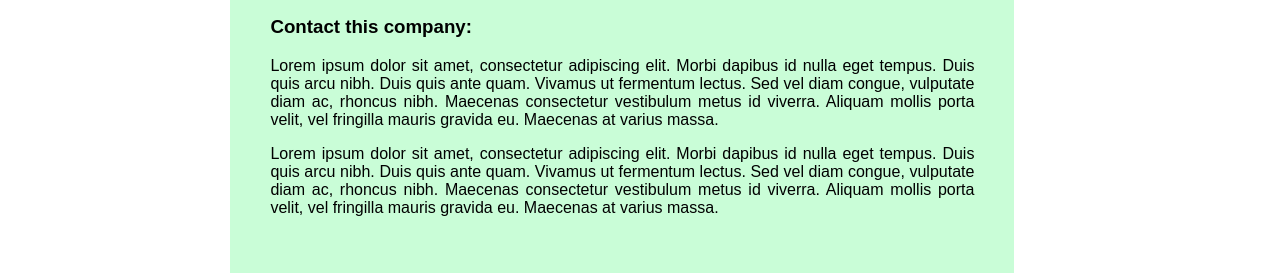
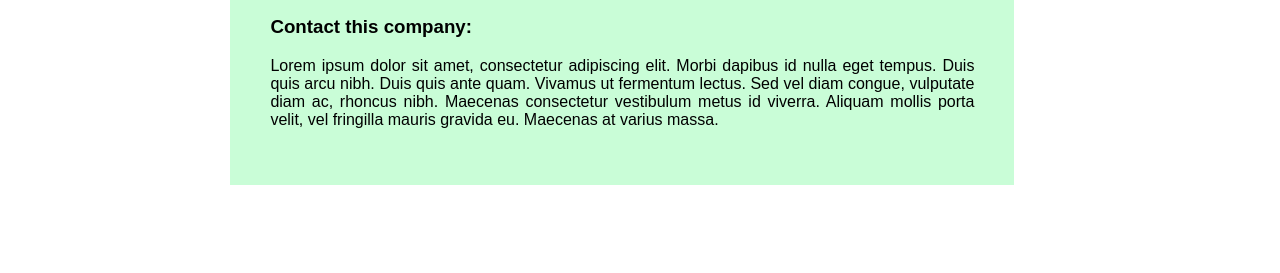
Before and after one commit to alphapacada/Huntern, a website: page views/companyprofile.html in a window 1280 px wide. Shown: the part 703-976 px from the top of the page. After the commit the page ends 888 px from the top, so only its background shows below. Drawn offline with Linux system fonts and the light colour scheme.

Commit message:
companyprofile html again

```diff
--- a/views/companyprofile.html
+++ b/views/companyprofile.html
@@ -20,7 +20,6 @@
 				<p>Lorem ipsum dolor sit amet, consectetur adipiscing elit. Morbi dapibus id nulla eget tempus. Duis quis arcu nibh. Duis quis ante quam. Vivamus ut fermentum lectus. Sed vel diam congue, vulputate diam ac, rhoncus nibh. Maecenas consectetur vestibulum metus id viverra. Aliquam mollis porta velit, vel fringilla mauris gravida eu. Maecenas at varius massa.</p>
 				<h3>Contact this company: </h3>
 				<p>Lorem ipsum dolor sit amet, consectetur adipiscing elit. Morbi dapibus id nulla eget tempus. Duis quis arcu nibh. Duis quis ante quam. Vivamus ut fermentum lectus. Sed vel diam congue, vulputate diam ac, rhoncus nibh. Maecenas consectetur vestibulum metus id viverra. Aliquam mollis porta velit, vel fringilla mauris gravida eu. Maecenas at varius massa.</p>
-				<p>Lorem ipsum dolor sit amet, consectetur adipiscing elit. Morbi dapibus id nulla eget tempus. Duis quis arcu nibh. Duis quis ante quam. Vivamus ut fermentum lectus. Sed vel diam congue, vulputate diam ac, rhoncus nibh. Maecenas consectetur vestibulum metus id viverra. Aliquam mollis porta velit, vel fringilla mauris gravida eu. Maecenas at varius massa.</p>
 			</div>
 		</div>
 	</body>
```
